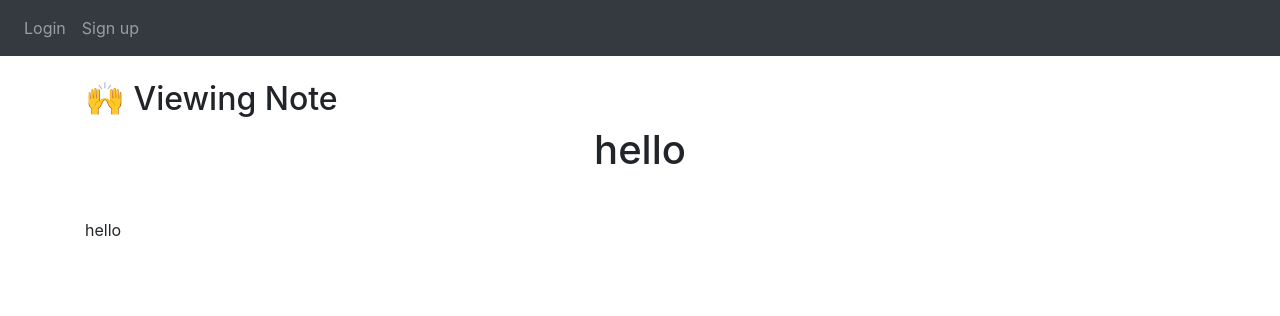
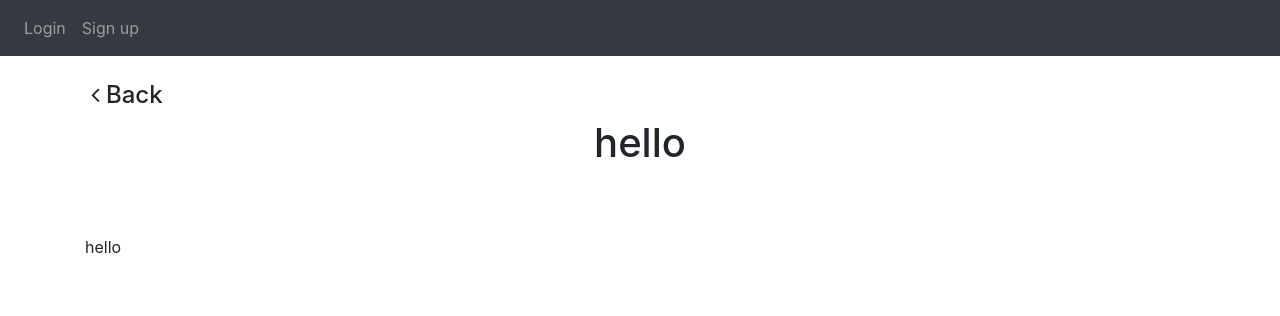
Before and after one commit to reaganjlee/NoteLight, a Flask app: template website/templates/note.html in a window 1280 px wide. Shown: the top 316 px of the page. Run offline with Flask 2, Linux system fonts and the light colour scheme; the template is opened without the code that fills it: values that come from a table or form of the project are taken from there, others are empty; data comes from the database, SQL or seed files in the repository; both versions use the stored data as it was after the commit; some libraries are stand-ins or nearby versions.

Commit message:
Added back btn and small UI cleanups

```diff
--- a/website/auth.py
+++ b/website/auth.py
@@ -40,7 +40,7 @@ def logout():
 def sign_up():
     if request.method == "POST":
         email = request.form.get("email")
-        firstName = request.form.get("firstName")
+        firstName = request.form.get("firstName").capitalize()
         password1 = request.form.get("password1")
         password2 = request.form.get("password2")
 
--- a/website/static/custom.css
+++ b/website/static/custom.css
@@ -20,6 +20,3 @@
 .view-text {
     padding: 10px;
 }
-/* .link-button:active {
-  color:red;
-} */
--- a/website/templates/login.html
+++ b/website/templates/login.html
@@ -1,5 +1,5 @@
 {% extends "base.html" %} {% block title %}Login{% endblock %}{% block content %}
-<h1>This is the login page</h1>
+<h1></h1>
 <form method="POST">
     <h3 align="center">Log In</h3>
     <div class="form-group">
--- a/website/templates/note.html
+++ b/website/templates/note.html
@@ -2,12 +2,21 @@
 <!--<h1>starterNote</h1>-->
 <br />
 <!--<h2 align="left">🙌 Note</h2>-->
-<h2 align="left">🙌 Viewing Note </h2>
+<!-- <h2 align="left">Viewing Note </h2>
+<a class="" id="back-btn" href="/">&lt; Back</a> -->
+<form method="POST" action="testing" class="inline">
+    <!-- <input type="hidden" name="go_back_name" value=""> -->
+    <button type="submit" name="go_back_btn" class="link-button">
+        <!-- &lt; Back -->
+
+        <h4 align="left"><i class="fa fa-angle-left" aria-hidden="true"></i> Back</h4>
+    </button>
+</form>
 <h1 align="center">{{ note.note_title }}</h1>
 <!--<p>{{ note.data }}</p>-->
 
 <!--<h2>breaker p below</h2>-->
-<p class="view-text">{{ (note.data|safe) }}</p>
+<p class="view-text" contenteditable="True">{{ (note.data|safe) }}</p>
 <!--I can make it had a rich text editor and use pre, or I could just try to make the line break filter work-->
 
 <!--<h2>breaker; pre below</h2>-->
```
Also changed, not shown: website/views.py (+7 -0 lines), website/database.db.
